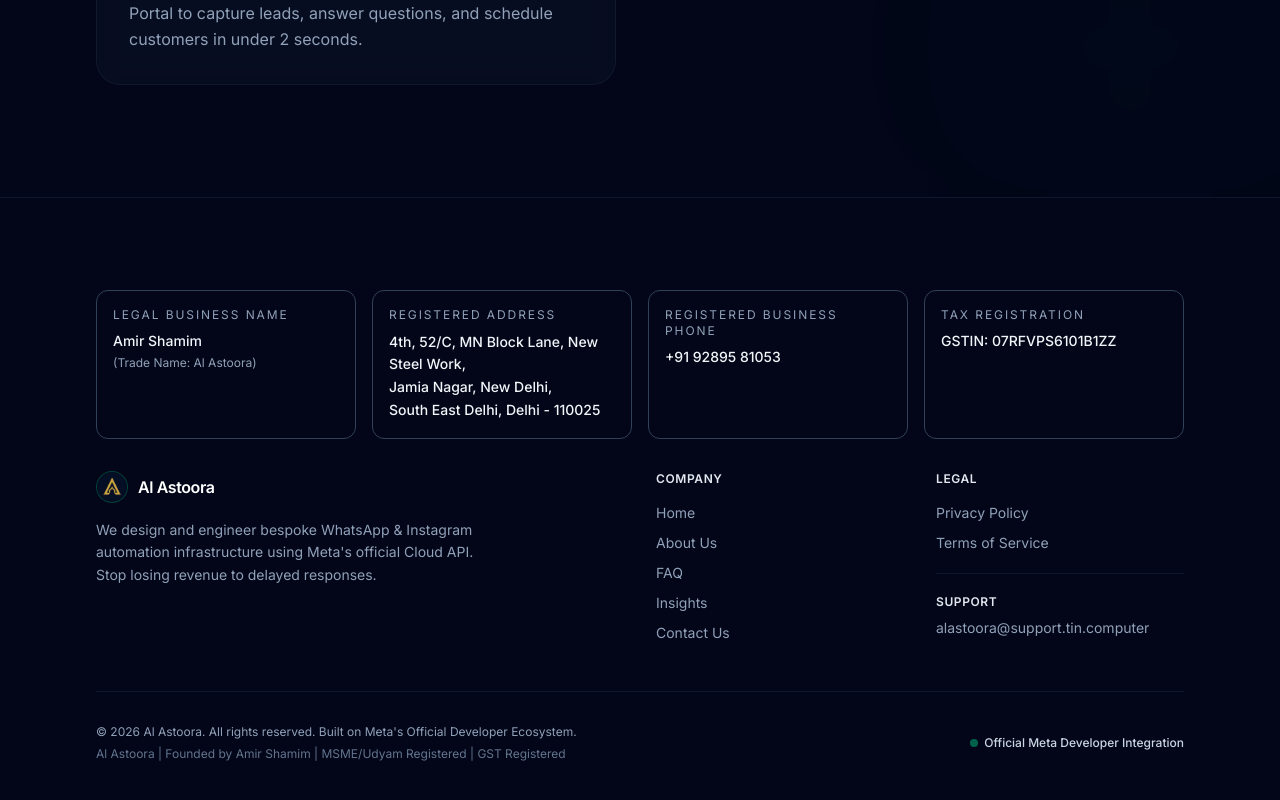
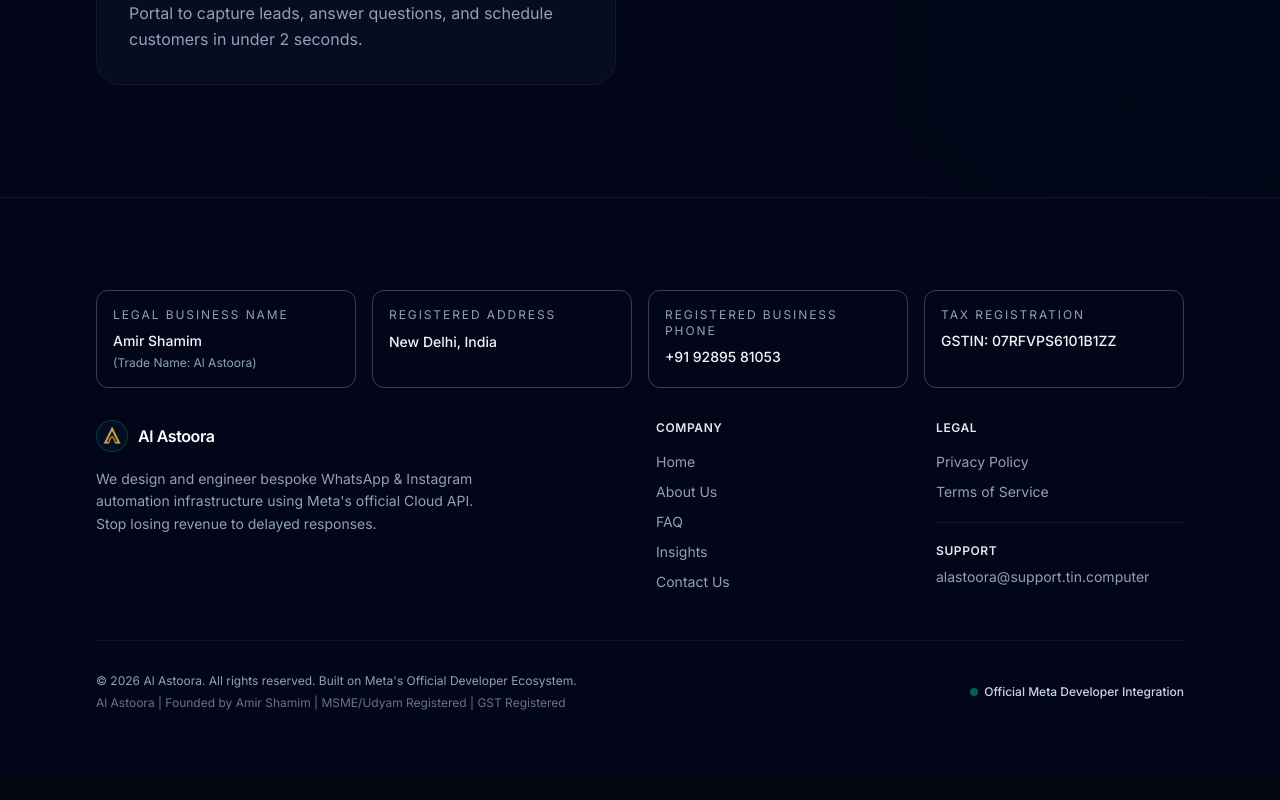
Before and after one commit to AmirShamim/webcraft-studio, a Next.js app: page / in a window 1280 px wide. Shown: the part 5729-6529 px from the top of the page. After the commit the page ends 6504 px from the top, so only its background shows below. Built offline with nearby package versions, Linux system fonts and the light colour scheme; no server answers.

Commit message:
Removing address

```diff
--- a/app/layout.tsx
+++ b/app/layout.tsx
@@ -65,10 +65,8 @@
       'telephone': '+91 92895 81053',
       'address': {
         '@type': 'PostalAddress',
-        'streetAddress': '4th, 52/C, MN Block Lane, New Steel Work, Jamia Nagar',
-        'addressLocality': 'South East Delhi',
+        'addressLocality': 'New Delhi',
         'addressRegion': 'Delhi',
-        'postalCode': '110025',
         'addressCountry': 'IN',
       },
     },
@@ -84,10 +82,8 @@
         'We design and build custom conversation automation systems and high-converting landing pages utilizing Meta\'s official WhatsApp Cloud API.',
       'address': {
         '@type': 'PostalAddress',
-        'streetAddress': '4th, 52/C, MN Block Lane, New Steel Work, Jamia Nagar',
-        'addressLocality': 'South East Delhi',
+        'addressLocality': 'New Delhi',
         'addressRegion': 'Delhi',
-        'postalCode': '110025',
         'addressCountry': 'IN',
       },
       'areaServed': ['AE', 'SG', 'IN', 'US'],
--- a/components/Footer.tsx
+++ b/components/Footer.tsx
@@ -16,9 +16,7 @@
               <div className="rounded-xl border border-slate-700 bg-slate-950/50 p-4">
                 <p className="text-xs uppercase tracking-[0.16em] text-slate-400">Registered Address</p>
                 <p className="mt-2 text-sm font-medium leading-relaxed text-slate-100">
-                  4th, 52/C, MN Block Lane, New Steel Work,<br />
-                  Jamia Nagar, New Delhi,<br />
-                  South East Delhi, Delhi - 110025
+                  New Delhi, India
                 </p>
               </div>
               <div className="rounded-xl border border-slate-700 bg-slate-950/50 p-4">
```
